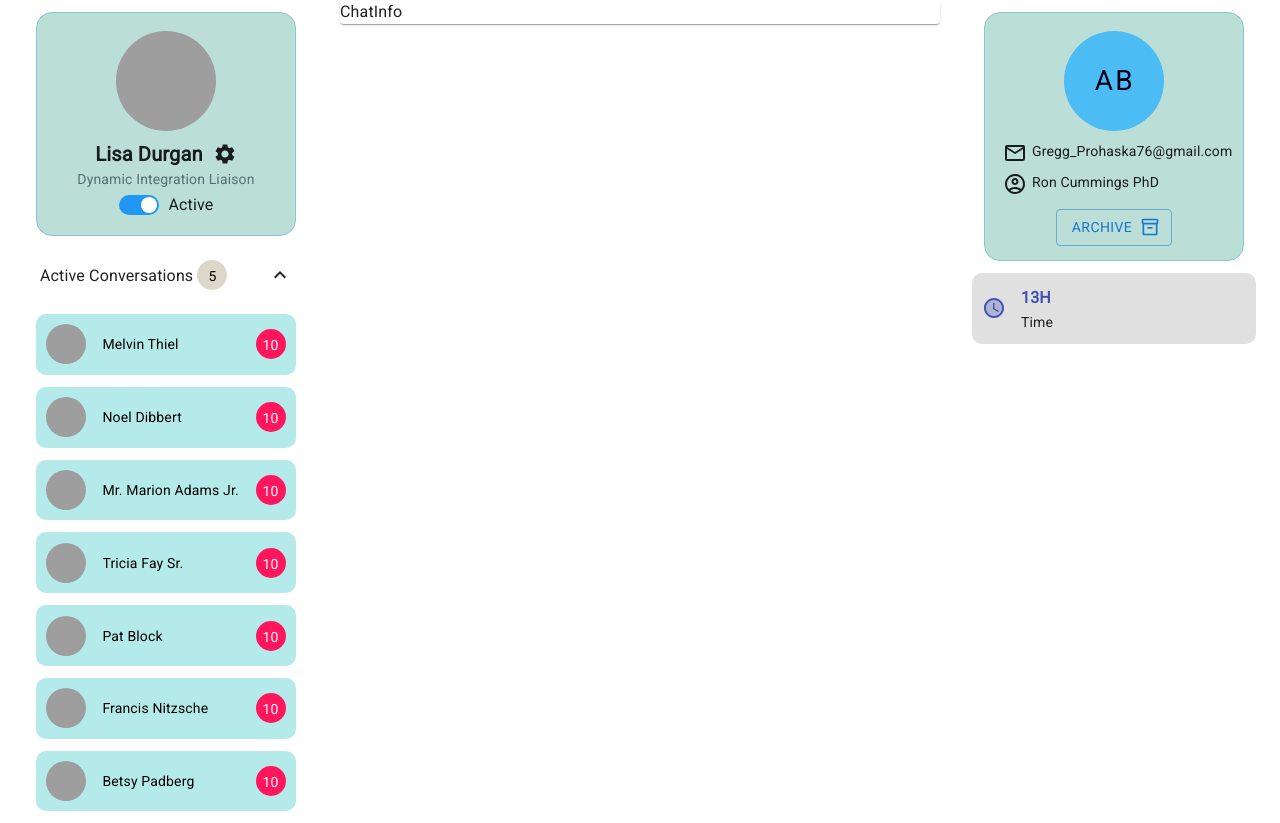
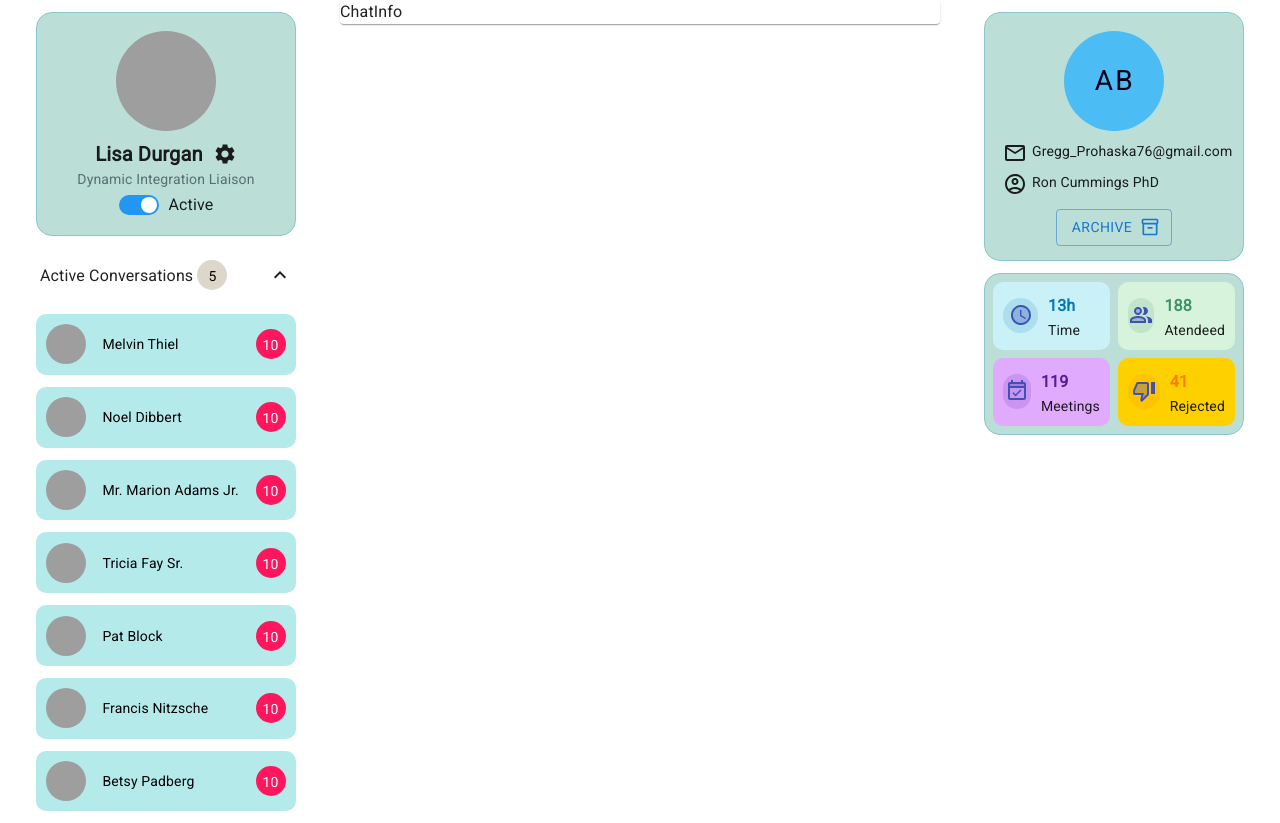
Before and after one commit to iamrohitkiransawai/chat-screen-ui-design, a React (Vite) app in the folder chat-screen-riktam/: page / in a window 1280 px wide. Built offline with nearby package versions, Linux system fonts and the light colour scheme; grey boxes are pictures that could not be loaded.

Commit message:
Last column notification grid developed (#1)

```diff
--- /dev/null
+++ b/chat-screen-riktam/src/components/analysisInfo/components/MiddleRightSection.jsx
@@ -0,0 +1,11 @@
+import { getSxForUserInfo } from "../../../utils";
+import { Box } from "@mui/system";
+import NotificationGrid from "./NotificationGrid";
+
+const MiddleRightSection = () => (
+  <Box sx={getSxForUserInfo("#BBDED6", "#8AC6D1")}>
+    <NotificationGrid />
+  </Box>
+);
+
+export default MiddleRightSection;
--- /dev/null
+++ b/chat-screen-riktam/src/components/analysisInfo/components/NotificationGrid.jsx
@@ -0,0 +1,26 @@
+import { Grid } from "@mui/material";
+import NotificationRect from "./NotificationRect";
+import { notificationSetting, messageWithPurpose } from "../../../utils";
+
+const NotificationGrid = () => {
+  return (
+    <Grid container spacing={1}>
+      {notificationSetting.map((setting, index) => {
+        return (
+          <Grid key={index} item sm={6}>
+            <NotificationRect
+              message={messageWithPurpose[setting.purpose]}
+              purpose={setting.purpose}
+              Icon={setting.Icon}
+              fColor={setting.forgroundColor}
+              bColor={setting.backgroundColor}
+              bRgba={setting.backRgba}
+            />
+          </Grid>
+        );
+      })}
+    </Grid>
+  );
+};
+
+export default NotificationGrid;
--- a/chat-screen-riktam/src/components/analysisInfo/components/NotificationRect.jsx
+++ b/chat-screen-riktam/src/components/analysisInfo/components/NotificationRect.jsx
@@ -1,23 +1,33 @@
 import { Typography } from "@mui/material";
 import {
+  IconContainer,
   NotificationIcon,
   NotificationInfo,
   NotificationRoot,
 } from "../styles";
 
-const NotificationRect = ({ Icon }) => (
-  <NotificationRoot>
-    <NotificationIcon>
-      <Icon />
-    </NotificationIcon>
+const NotificationRect = ({
+  Icon,
+  message,
+  purpose,
+  fColor,
+  bColor,
+  bRgba,
+}) => (
+  <NotificationRoot bColor={bColor}>
+    <IconContainer bColor={bRgba}>
+      <NotificationIcon>
+        <Icon />
+      </NotificationIcon>
+    </IconContainer>
     <NotificationInfo>
       <Typography
         variant="subtitle1"
-        style={{ color: "#3f51b5", fontWeight: "bold" }}
+        style={{ color: fColor, fontWeight: "bold" }}
       >
-        13H
+        {message}
       </Typography>
-      <Typography variant="body2">Time</Typography>
+      <Typography variant="body2">{purpose}</Typography>
     </NotificationInfo>
   </NotificationRoot>
 );
--- a/chat-screen-riktam/src/components/analysisInfo/index.jsx
+++ b/chat-screen-riktam/src/components/analysisInfo/index.jsx
@@ -1,9 +1,8 @@
 import { Box, Grid } from "@mui/material";
 import React from "react";
 import { getSxForUserInfo } from "../../utils";
-import NotificationRect from "./components/NotificationRect";
+import MiddleRightSection from "./components/MiddleRightSection";
 import UserArchiveScreen from "./components/UserArchiveScreen";
-import WatchLaterTwoToneIcon from "@mui/icons-material/WatchLaterTwoTone";
 
 const AnalysisInfo = () => {
   return (
@@ -11,7 +10,7 @@ const AnalysisInfo = () => {
       <Box sx={getSxForUserInfo("#BBDED6", "#8AC6D1")}>
         <UserArchiveScreen />
       </Box>
-      <NotificationRect Icon={WatchLaterTwoToneIcon} />
+      <MiddleRightSection />
     </Grid>
   );
 };
--- a/chat-screen-riktam/src/components/analysisInfo/styles.js
+++ b/chat-screen-riktam/src/components/analysisInfo/styles.js
@@ -39,14 +39,12 @@ export const NotificationRoot = styled.div`
   align-items: center;
   padding: 10px;
   border-radius: 10px;
-  background-color: #e0e0e0;
+  background-color: ${(props) => props.bColor};
 `;
 
 export const NotificationIcon = styled.div`
   color: #3f51b5;
   font-size: 34px;
-  margin-right: 10px;
-  flex-shrink: 0;
 `;
 
 export const NotificationInfo = styled.div`
@@ -54,3 +52,14 @@ export const NotificationInfo = styled.div`
   flex-direction: column;
   margin-left: 5px;
 `;
+
+export const IconContainer = styled.div`
+  display: flex;
+  justify-content: center;
+  align-items: center;
+  width: 35px;
+  height: 35px;
+  border-radius: 20px;
+  background-color: ${(props) => props.bColor};
+  margin-right: 5px;
+`;
--- a/chat-screen-riktam/src/utils.js
+++ b/chat-screen-riktam/src/utils.js
@@ -1,4 +1,8 @@
 import { faker } from "@faker-js/faker";
+import WatchLaterTwoToneIcon from "@mui/icons-material/WatchLaterTwoTone";
+import PeopleAltTwoToneIcon from "@mui/icons-material/PeopleAltTwoTone";
+import EventAvailableTwoToneIcon from "@mui/icons-material/EventAvailableTwoTone";
+import ThumbDownTwoToneIcon from "@mui/icons-material/ThumbDownTwoTone";
 
 export const getListOfUsers = () => {
   let users = [];
@@ -17,7 +21,6 @@ export const getUserInitials = () => {
     width: 100,
     height: 100,
     position: "relative",
-    // margin: "50",
     borderRadius: "50%",
     background: "#4BBCF4",
   };
@@ -32,3 +35,41 @@ export const getSxForUserInfo = (backgroundColor, borderColor) => {
     border: `1px solid ${borderColor}`,
   };
 };
+
+export const notificationSetting = [
+  {
+    purpose: "Time",
+    backgroundColor: "#CAF0F8",
+    backRgba: "rgba(0, 119, 182, 0.15)",
+    forgroundColor: "#0077B6",
+    Icon: WatchLaterTwoToneIcon,
+  },
+  {
+    purpose: "Atendeed",
+    backgroundColor: "#D8F3DC",
+    forgroundColor: "#40916C",
+    backRgba: "rgba(64, 145, 108, 0.15)",
+    Icon: PeopleAltTwoToneIcon,
+  },
+  {
+    purpose: "Meetings",
+    backgroundColor: "#E0AAFF",
+    forgroundColor: "#5A189A",
+    backRgba: "rgba(90, 24, 154, 0.15)",
+    Icon: EventAvailableTwoToneIcon,
+  },
+  {
+    purpose: "Rejected",
+    backgroundColor: "#FFD000",
+    forgroundColor: "#FF7B00",
+    backRgba: "rgba(255, 123, 0, 0.15)",
+    Icon: ThumbDownTwoToneIcon,
+  },
+];
+
+export const messageWithPurpose = {
+  Time: `13h`,
+  Atendeed: 188,
+  Meetings: 119,
+  Rejected: 41,
+};
```
